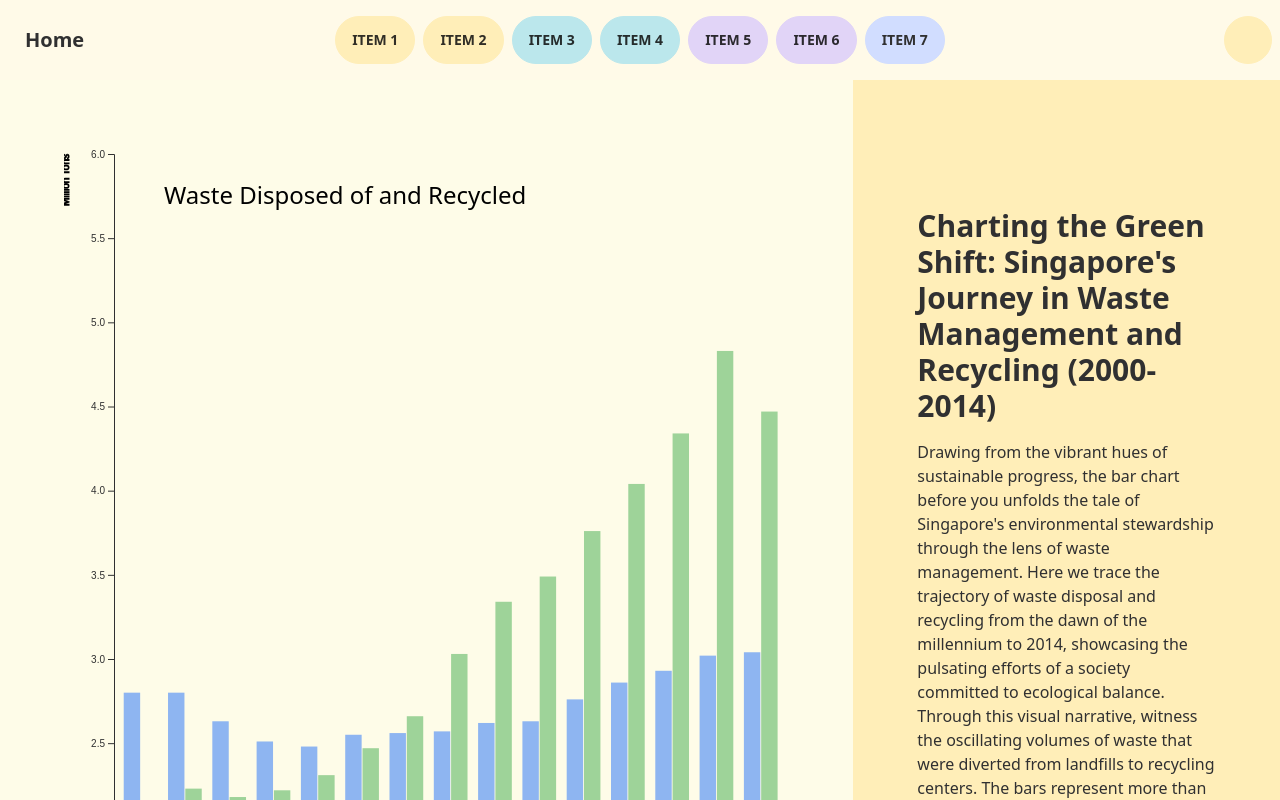
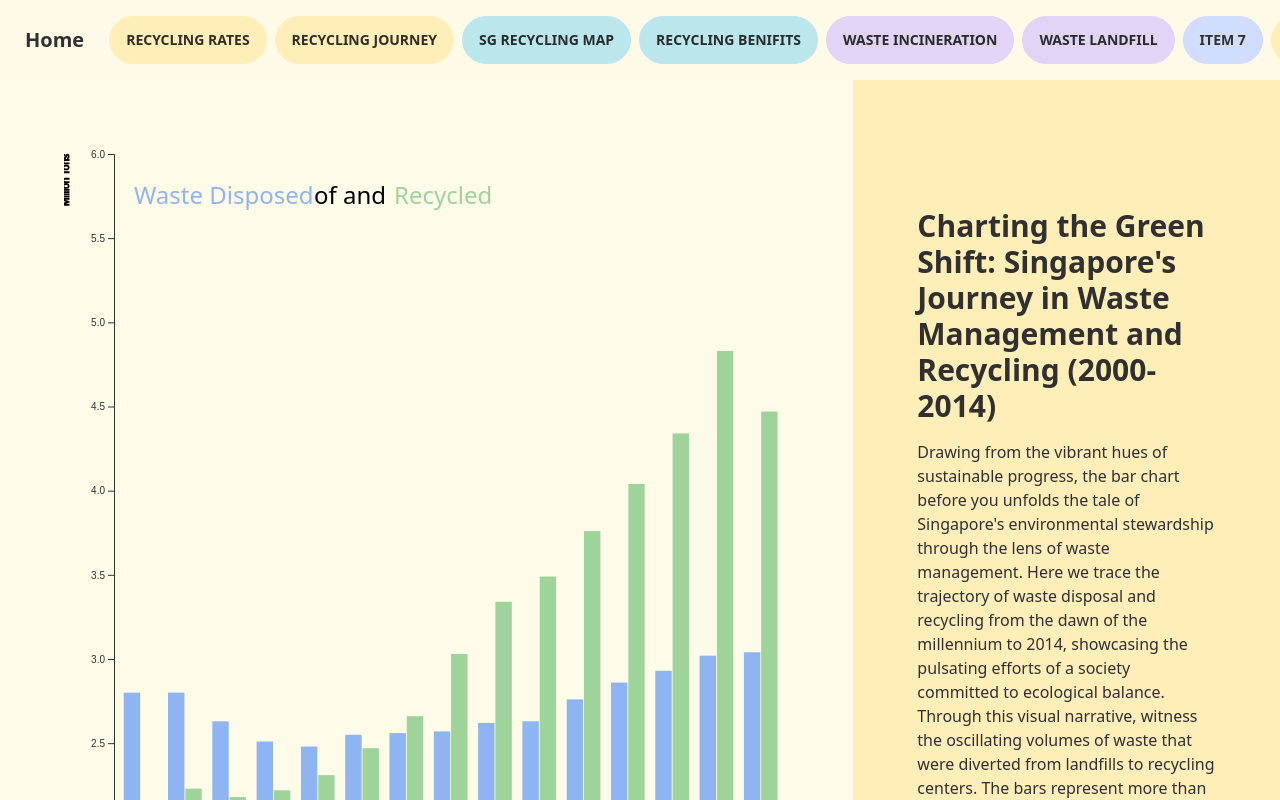
Before and after one commit to 9vek/IN6221-Group-Project, a Vue app: page /2 in a window 1280 px wide. Built offline with nearby package versions, Linux system fonts and the light colour scheme; some icons are missing.

Commit message:
change title & change 2 clor title

```diff
--- a/src/components/Header.vue
+++ b/src/components/Header.vue
@@ -53,22 +53,22 @@ router.afterEach((to, _) => {
     <div class="navbar-center lg:flex">
       <ul class="menu menu-horizontal gap-2">
         <button @click="() => router.push('/1')" class="btn btn-primary">
-          Item 1
+          Recycling Rates
         </button>
         <button @click="() => router.push('/2')" class="btn btn-primary">
-          Item 2
+          Recycling Journey
         </button>
         <button @click="() => router.push('/3')" class="btn btn-secondary">
-          Item 3
+          SG Recycling Map
         </button>
         <button @click="() => router.push('/4')" class="btn btn-secondary">
-          Item 4
+          Recycling Benifits
         </button>
         <button @click="() => router.push('/5')" class="btn btn-accent">
-          Item 5
+          Waste Incineration
         </button>
         <button @click="() => router.push('/6')" class="btn btn-accent">
-          Item 6
+          Waste Landfill
         </button>
         <button @click="() => router.push('/7')" class="btn btn-base">
           Item 7
--- a/src/components/charts/BarChart.vue
+++ b/src/components/charts/BarChart.vue
@@ -37,12 +37,34 @@ const drawTest = (file: string, title: string, yText: string) => {
     .append("g")
     .attr("transform", `translate(${margin.left},${margin.top})`)
 
+  // svg.append("text")
+  //   .attr("transform", "translate(100,0)")
+  //   .attr("x", -50)
+  //   .attr("y", 50) // TODO: 错位
+  //   .attr("font-size", "24px")
+  //   .text(title)
+
   svg.append("text")
-    .attr("transform", "translate(100,0)")
-    .attr("x", -50)
-    .attr("y", 50) // TODO: 错位
+    .attr("x", 20)
+    .attr("y", 50)
     .attr("font-size", "24px")
-    .text(title)
+    .attr("fill", '#8EB5F1') // Set color to blue
+    .text("Waste Disposed");
+
+  // Title Part 2: "of and"
+  svg.append("text")
+    .attr("x", 200) // Adjust x position accordingly
+    .attr("y", 50)
+    .attr("font-size", "24px")
+    .text("of and");
+
+  // Title Part 3: "Recycled"
+  svg.append("text")
+    .attr("x", 280) // Adjust x position accordingly
+    .attr("y", 50)
+    .attr("font-size", "24px")
+    .attr("fill", '#9ED399') // Set color to green
+    .text("Recycled");
 
   // Parse the Data
   d3.csv(file).then(function (data) {
```
